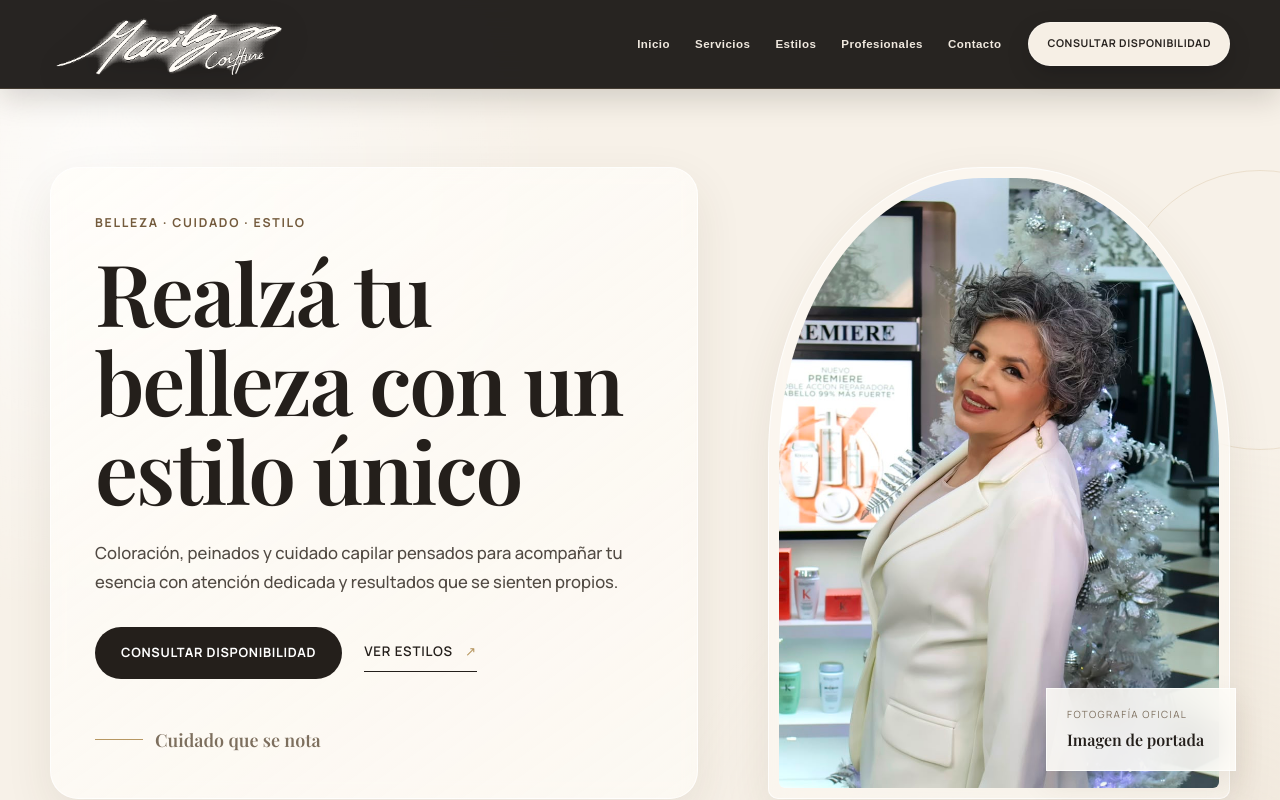
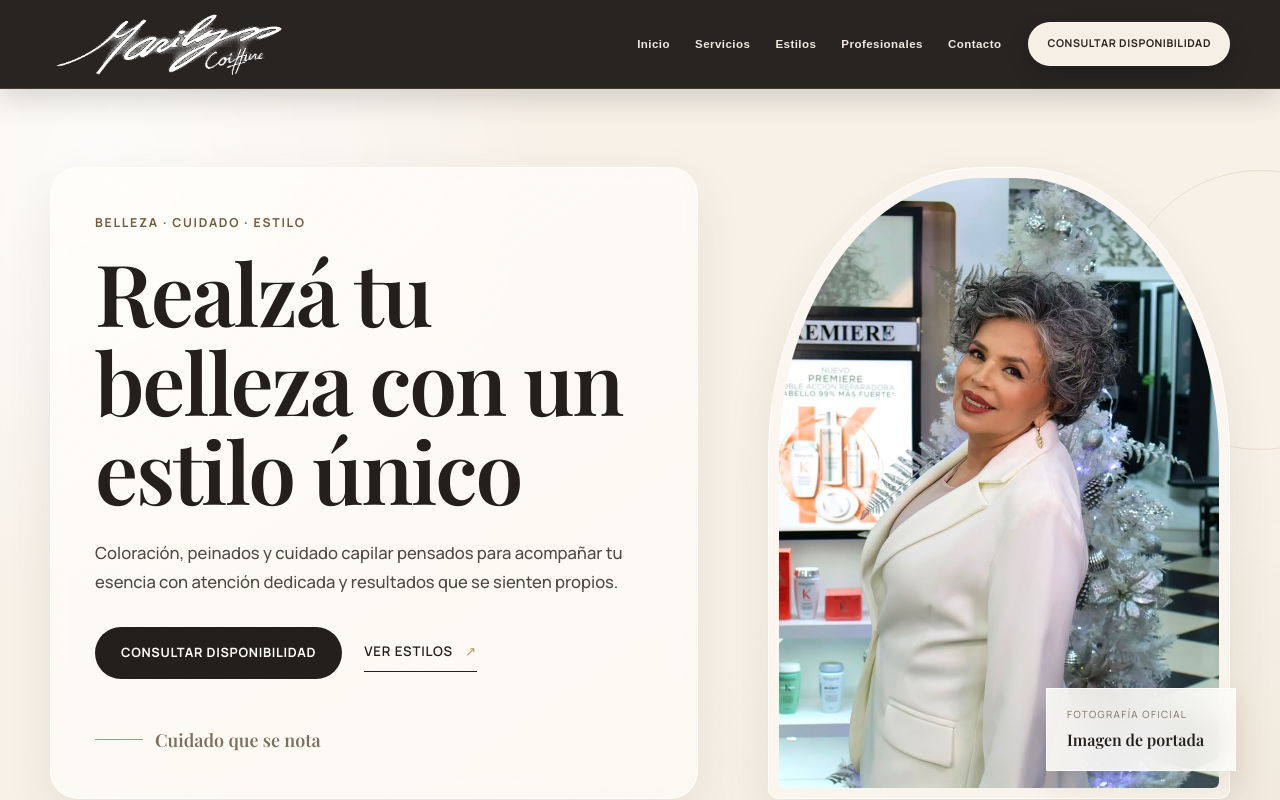
Before and after one commit to animacionespy-web/marilyn-coiffure-web, a React (Vite) app: page / in a window 1280 px wide. Shown: the top 800 px of the page. Built offline with nearby package versions, Linux system fonts and the light colour scheme; no server answers; the database is empty.

Commit message:
fix: eliminar sombras del logo del header

```diff
--- a/src/components/Header.tsx
+++ b/src/components/Header.tsx
@@ -21,7 +21,7 @@ export function Header() {
         <a className="brand" href="/" aria-label="Marilyn Coiffure, inicio">
           <img
             className="brand__logo"
-            src="/images/brand/marilyn-coiffure-logo-white.png"
+            src="/images/brand/marilyn-coiffure-logo-white-clean.png"
             alt=""
             width="706"
             height="218"
--- a/src/styles/global.css
+++ b/src/styles/global.css
@@ -3522,12 +3522,12 @@ p {
 }
 
 .site-header .brand__logo {
-  filter: drop-shadow(0 8px 16px rgb(0 0 0 / 28%));
+  filter: none;
 }
 
 .site-header .brand:hover .brand__logo,
 .site-header .brand:focus-visible .brand__logo {
-  filter: drop-shadow(0 9px 18px rgb(210 177 121 / 25%));
+  filter: none;
 }
 
 .site-header__navigation {
```
Also changed, not shown: public/images/brand/marilyn-coiffure-logo-white-clean.png (added).
